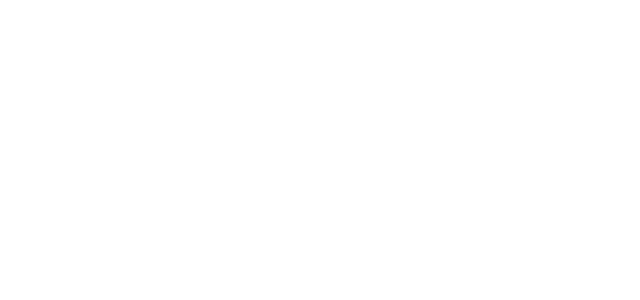
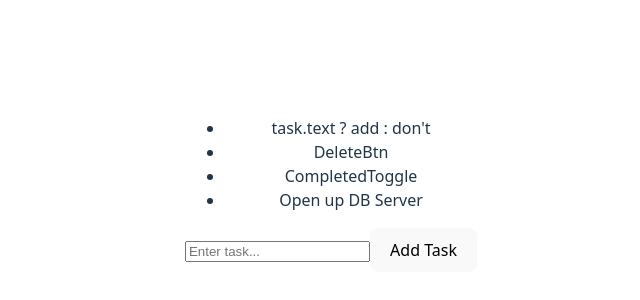
Before and after one commit to universitytraining/todo-app, a React (Vite) app in the folder todo-app/: page / in a window 1280 px wide. Shown: the part 214-514 px from the top of the page, without its empty margins (309-949 px from the left). Built offline with nearby package versions, Linux system fonts and the light colour scheme.

Commit message:
TaskAdd/TaskList/Task components updated & add UUID

```diff
--- a/todo-app/package.json
+++ b/todo-app/package.json
@@ -14,7 +14,8 @@
     "axios": "^1.8.4",
     "react": "^19.0.0",
     "react-dom": "^19.0.0",
-    "react-router-dom": "^7.4.0"
+    "react-router-dom": "^7.4.0",
+    "uuid": "^11.1.0"
   },
   "devDependencies": {
     "@eslint/js": "^9.21.0",
--- a/todo-app/src/App.jsx
+++ b/todo-app/src/App.jsx
@@ -1,21 +1,29 @@
 import './styles/App.css'
-import Task from './components/Task'
-// import TaskAdd from './components/TaskAdd'
+import { useState } from 'react';
+import { v4 as uuid } from "uuid";
+import TaskAdd from './components/TaskAdd';
 import TaskList from './components/TaskList';
-import { useState } from 'react';
-// import Login from './components/Login'
-// import Register from './components/Register'
-
-// const mockDB = [
-//     { id: 1, task: "find an ID library", completed: false, userId: 1 },
-//     { id: 2, task: "Connect Bootstrap", completed: false, userId: 2}
-// ]
 
 
 export default function App() {
+const [tasks, setTasks] = useState([
+    {id: uuid(), text: "task.text ? add : don't "},
+    {id: uuid(), text: "DeleteBtn"},
+    {id: uuid(), text: "CompletedToggle"},
+    {id: uuid(), text: "Open up DB Server"}
+]);
+
+const addTaskHandle = (text) => {
+    setTasks([
+        ...tasks,
+        {id: uuid(), text: text }
+    ]);
+};
+
     return (
         <>
-
+            <TaskList tasks={tasks} />
+            <TaskAdd onTaskAdd={addTaskHandle}/>
         </>
     )
 }
--- a/todo-app/src/components/Task.jsx
+++ b/todo-app/src/components/Task.jsx
@@ -1,8 +1,12 @@
-export default function Task({ taskObj }) {
-    const liStyles = { color: taskObj.completed ? "green" : "red", fontSize: taskObj.completed ? "1rem" : "2rem" }
+export default function Task({ task }) {
+    // const liStyles = {
+    // color: task.completed ? "green" : "red",
+    // fontSize: task.completed ? "1rem" : "1.2rem"
+    // }
+
     return (
-        <li style={liStyles}>
-            {taskObj.task} - {taskObj.id}
+        <li>
+            {task.text}
         </li>
     )
 }
--- a/todo-app/src/components/TaskAdd.jsx
+++ b/todo-app/src/components/TaskAdd.jsx
@@ -0,0 +1,28 @@
+import { useState } from "react";
+
+export default function TaskAdd({ onTaskAdd }) {
+    // const addTask = () => {
+        // setTasks((oldTasks) => [...oldTasks, { id: uuid(), title: "placeholderTask" }]);
+    // };
+    const [taskText, setTaskText] = useState('');
+    const addTaskHandle = () => {
+        onTaskAdd(taskText);
+    }
+    return (
+        <>
+            {/* <ul>
+                {tasks.map((t) => (
+                    <li key={t.id}>{t.title}</li>
+                ))}
+            </ul>
+            <button onClick={addTask}>Add New Task</button> */}
+            <input
+                type="text"
+                value={taskText}
+                onChange={(e) => setTaskText(e.target.value)}
+                placeholder="Enter task..."
+            />
+            <button onClick={addTaskHandle}>Add Task</button>
+        </>
+    );
+}
--- a/todo-app/src/components/TaskList.jsx
+++ b/todo-app/src/components/TaskList.jsx
@@ -4,7 +4,7 @@
     return (
             <ul>
                 {tasks.map((task) => (
-                    <Task key={task.id} taskObj={task}/>
+                    <Task key={task.id} task={task}/>
                 ))}
             </ul>
     );
```
Also changed, not shown: 2 other files (tests, documents, lock files or other folders).
